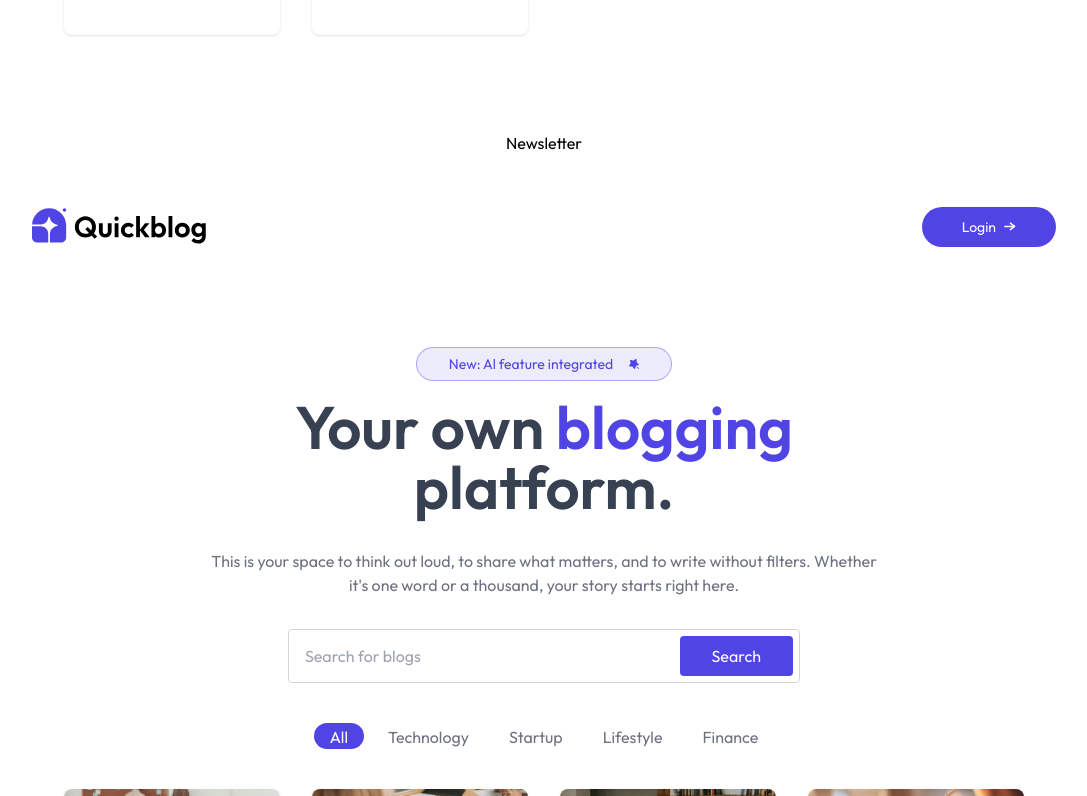
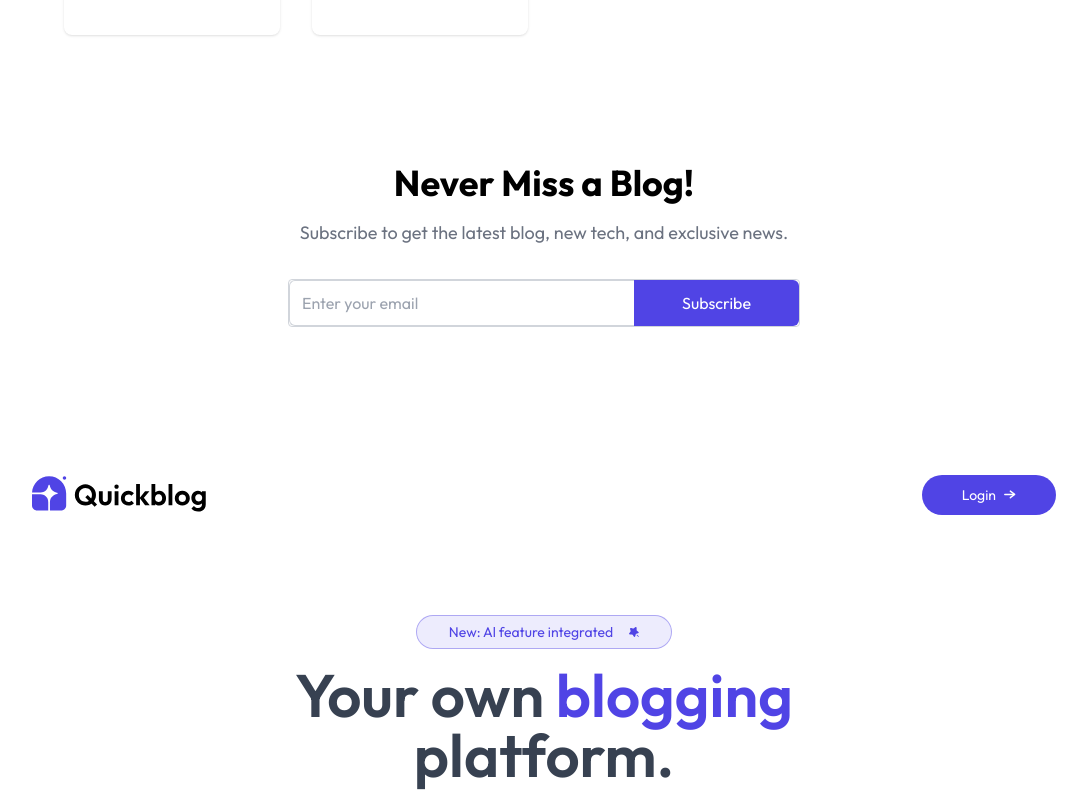
Before and after one commit to palak-1505/Quick-Blog, a React (Vite) app in the folder client/: page /Home in a window 1280 px wide. Shown: the part 1664-2460 px from the top of the page, without its empty margins (96-1183 px from the left). Built offline with nearby package versions, Linux system fonts and the light colour scheme.

Commit message:
newsletter created

```diff
--- a/client/src/Components/Newsletter.jsx
+++ b/client/src/Components/Newsletter.jsx
@@ -2,7 +2,22 @@ import React from 'react'
 
 function Newsletter() {
   return (
-    <div>Newsletter</div>
+    <div className='w-full py-8 text-center rounded-lg mb-24 '>
+        <h1 className='text-4xl font-bold '>Never Miss a Blog!</h1>
+        <p className='text-gray-500 my-4 mb-8 text-lg'>Subscribe to get the latest blog, new tech, and exclusive news.</p>
+
+        <form className='flex justify-between  border border-gray-300 rounded bg-white overflow-hidden max-w-lg m-auto h-12 w-full md:w-1/2 '>
+          <input type="text"
+          placeholder='Enter your email'
+          className='outline-none border border-gray-300 rounded-md h-full border-r-0 rounded-r-none px-3 text-gray-500 w-full'
+          required/>
+
+          <button type='submit'
+          className='md:px-12 px-8 h-full text-white bg-primary hover:bg-primary transition-all  rounded-md rounded-l-none cursor-pointer'>Subscribe</button>
+
+        </form>
+
+    </div>
   )
 }
 
```
